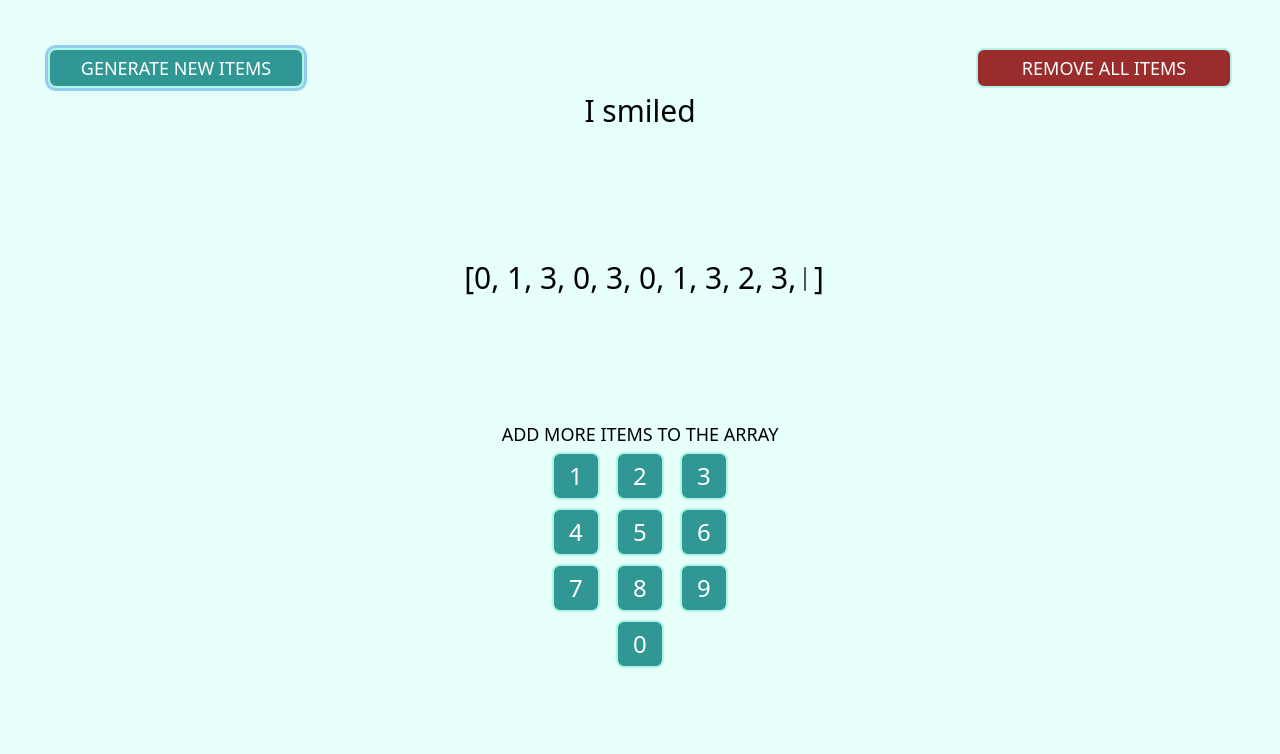
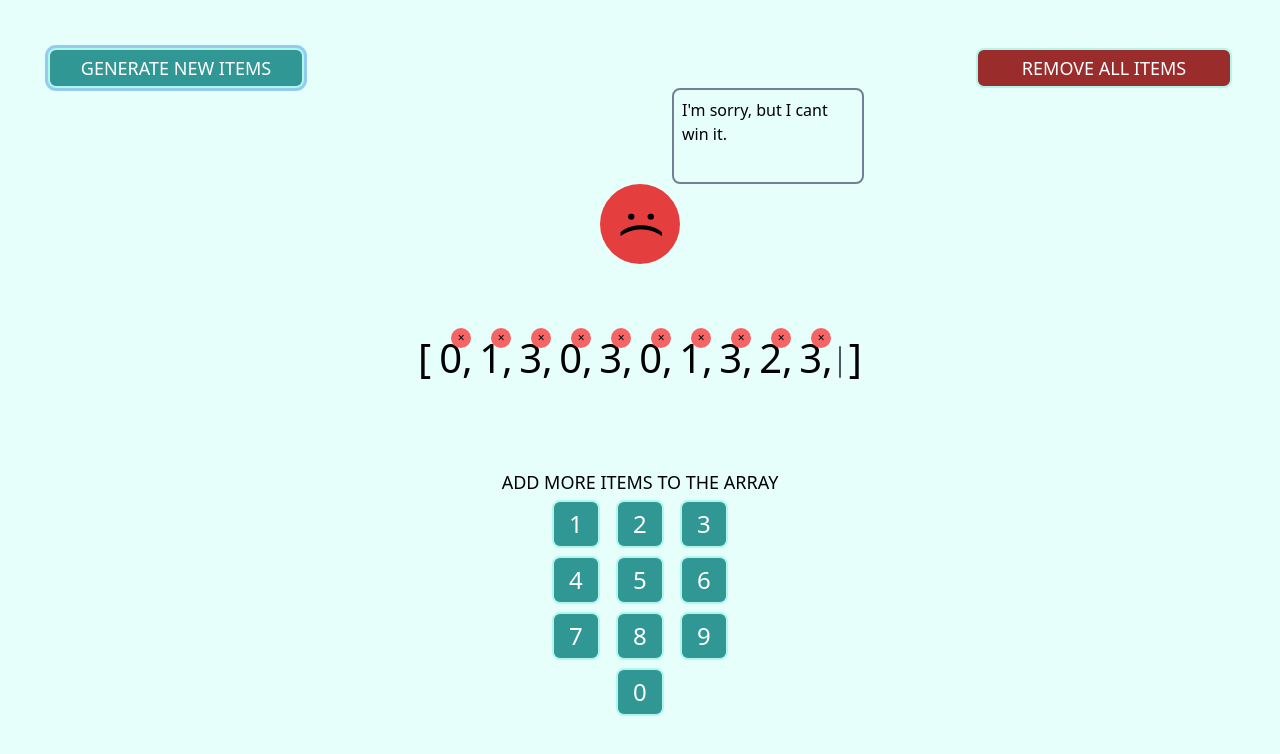
Before and after one commit to ElMantos/array-step-game, a React app: page / in a window 1280 px wide. Both pictures are taken after a click on the button "GENERATE NEW ITEMS". Shown: the top 754 px of the page. Built offline with nearby package versions, Linux system fonts and the light colour scheme.

Commit message:
add more style, basic tests

```diff
--- a/babel.config.json
+++ b/babel.config.json
@@ -17,8 +17,7 @@
       {
         "targets": {
           "browsers": "last 2 versions"
-        },
-        "modules": false
+        }
       }
     ]
   ]
--- /dev/null
+++ b/jest.config.js
@@ -0,0 +1,4 @@
+module.exports = {
+  name: 'Array-Step-Game',
+  transformIgnorePatterns: ['<rootDir>/(node_modules)/'],
+};
--- a/package.json
+++ b/package.json
@@ -10,11 +10,12 @@
     "build": "yarn clean && webpack --env.mode production",
     "clean": "rm -rf build/",
     "lint": "eslint .",
-    "lint:fix": "eslint --fix src/**/*.js"
+    "lint:fix": "eslint --fix src/**/*.js",
+    "test": "jest"
   },
   "husky": {
     "hooks": {
-      "pre-commit": "yarn lint"
+      "pre-commit": "yarn test && yarn lint"
     }
   },
   "devDependencies": {
@@ -41,6 +42,7 @@
     "file-loader": "^6.0.0",
     "html-webpack-plugin": "^4.2.0",
     "husky": "^4.2.5",
+    "jest": "^25.4.0",
     "mini-css-extract-plugin": "^0.9.0",
     "optimize-css-assets-webpack-plugin": "^5.0.3",
     "postcss-import": "^12.0.1",
--- a/public/index.html
+++ b/public/index.html
@@ -4,7 +4,7 @@
     <meta charset="UTF-8" />
     <meta name="viewport" content="width=device-width, initial-scale=1.0" />
     <meta http-equiv="X-UA-Compatible" content="ie=edge" />
-    <title>Document</title>
+    <title>Array Step Game</title>
   </head>
   <body>
     <div id="app"></div>
--- a/public/service-worker.js
+++ b/public/service-worker.js
@@ -1,4 +1,4 @@
-const VERSION = 320;
+const VERSION = 539;
 const CACHE_NAME = `app-${VERSION}`;
 const BUILD_FOLDER = "";
 const PRECACHE_MANIFEST = `${BUILD_FOLDER}/resources-manifest.json`;
--- a/src/components/AnimatedTyping/style.scss
+++ b/src/components/AnimatedTyping/style.scss
@@ -1,5 +1,5 @@
 .animated_typing {
-  @apply h-6 bg-gray-700 rounded-lg;
+  @apply h-8 bg-gray-700 rounded-lg;
   width: 0.1rem;
   animation: animatedTyping 1s infinite;
 }
--- a/src/components/SmileyFace/index.js
+++ b/src/components/SmileyFace/index.js
@@ -1,11 +1,33 @@
 import React from 'react';
+import PropTypes from 'prop-types';
+import cx from 'classnames';
 
-function SmileyFace() {
+import './style.scss';
+
+function SmileyFace({ type }) {
   return (
-    <div>
-      <div>I smiled</div>
+    <div className={cx('smiley_face', `smiley_face-${type}`)}>
+      <div className="smiley_face_content">
+        :
+        {(() => {
+          switch (type) {
+            case 'happy':
+              return ')';
+            case 'sad':
+              return '(';
+            case 'neutral':
+              return '|';
+            default:
+              return '|';
+          }
+        })()}
+      </div>
     </div>
   );
 }
 
+SmileyFace.propTypes = {
+  type: PropTypes.oneOf(['happy', 'sad', 'neutral']),
+};
+
 export default SmileyFace;
--- a/src/components/SmileyFace/style.scss
+++ b/src/components/SmileyFace/style.scss
@@ -0,0 +1,20 @@
+.smiley_face {
+  @apply w-20 h-20 justify-center items-center flex rounded-full relative;
+  transition: 0.5s;
+  .smiley_face_content {
+    @apply text-5xl ml-3;
+    transform: rotate(90deg);
+  }
+
+  &-happy {
+    @apply bg-green-400;
+  }
+
+  &-neutral {
+    @apply bg-gray-400;
+  }
+
+  &-sad {
+    @apply bg-red-600;
+  }
+}
--- a/src/pages/Home/index.js
+++ b/src/pages/Home/index.js
@@ -1,14 +1,35 @@
 import React, { useState } from 'react';
+import PropTypes from 'prop-types';
+import cx from 'classnames';
 
 import { SquaredButton, AnimatedTyping, SmileyFace } from '~/components';
-import { generateRandomArray } from '~/utils';
+import { generateRandomArray, resolveArrayGame } from '~/utils';
 
 import './style.scss';
 
 const AVAILABLE_BUTTON_VALUES = ['1', '2', '3', '4', '5', '6', '7', '8', '9', '0'];
 
+function RemovableItem({ text, onClick, isActive }) {
+  return (
+    <span className={cx('removable', isActive && 'removable-active')}>
+      {text}
+      <button onClick={onClick} type="button" className="removable_close">
+        ×
+      </button>
+    </span>
+  );
+}
+
+RemovableItem.propTypes = {
+  text: PropTypes.string.isRequired,
+  onClick: PropTypes.func.isRequired,
+  isActive: PropTypes.bool.isRequired,
+};
+
 function Home() {
   const [arrayItems, setArrayItems] = useState([]);
+
+  const resolvedItems = resolveArrayGame(arrayItems);
   return (
     <div className="home">
       <div className="home_top">
@@ -23,14 +44,48 @@ function Home() {
           text="REMOVE ALL ITEMS"
         />
       </div>
-      <SmileyFace />
+      <div className="home_thought_buble">
+        {(() => {
+          if (!arrayItems.length) {
+            return 'You should try adding some more items to the array.';
+          }
+
+          return resolvedItems
+            ? 'I know how you can win the game!'
+            : "I'm sorry, but I cant win it.";
+        })()}
+      </div>
+
+      <SmileyFace
+        type={(() => {
+          if (!arrayItems.length) {
+            return 'neutral';
+          }
+          return resolvedItems ? 'happy' : 'sad';
+        })()}
+      />
       <div className="home_game_elements">
-        <div className="home_game_elements_content">[{arrayItems.map((item) => `${item}, `)}</div>
-        <div className="home_animaged_typing">
-          <AnimatedTyping />
+        <div className="home_game_elements_content">
+          <span>[</span>
+          {arrayItems.map((item, index) => (
+            <RemovableItem
+              isActive={resolvedItems && resolvedItems.includes(index)}
+              key={`${item}-${index}`}
+              onClick={() =>
+                setArrayItems(arrayItems.filter((i, filterIndex) => index !== filterIndex))
+              }
+              text={`${item}, `}
+            />
+          ))}
+          <div className="home_animaged_typing">
+            <AnimatedTyping />
+          </div>
+          <span>]</span>
         </div>
-        ]
       </div>
+      <span className={cx('home_game_tip', resolvedItems && 'home_game_tip-active')}>
+        *Green color indicates steps taken to win the game
+      </span>
       <div className="home_controls">
         <span className="home_controls_label">ADD MORE ITEMS TO THE ARRAY</span>
         <div className="home_button_container">
--- a/src/pages/Home/style.scss
+++ b/src/pages/Home/style.scss
@@ -1,20 +1,66 @@
 .home {
-  @apply h-full flex flex-col justify-center items-center text-3xl;
+  @apply h-full flex flex-col justify-center items-center;
+
+  .removable {
+    @apply relative w-10;
+
+    &.removable-active {
+      @apply text-green-500;
+    }
+
+    .removable_close {
+      @apply absolute bg-red-500 text-black text-xs rounded-full w-5 h-5 flex items-center justify-center;
+      top: 0px;
+      right: 0.5rem;
+      transition: 0.4s;
+      &:focus {
+        @apply outline-none;
+      }
+      &:hover {
+        @apply outline-none shadow-outline;
+      }
+    }
+  }
+
+  .home_thought_buble {
+    @apply w-48 h-24 p-2 border-2 border-gray-600 ml-64 rounded-lg;
+  }
 
   .home_game_elements {
     @apply flex items-center mt-auto;
 
     .home_game_elements_content {
-      @apply mx-2;
+      @apply mx-2 flex items-center;
+      font-size: 2.5rem;
+
+      span {
+        &:first-child {
+          @apply mr-2;
+        }
+
+        &:last-child {
+          @apply ml-2;
+        }
+      }
     }
 
     .home_animaged_typing {
-      @apply mt-1 mr-2;
+      @apply mt-2;
+    }
+  }
+
+  .home_game_tip {
+    @apply opacity-0 text-xs;
+
+    transition: all 0.4s;
+
+    &.home_game_tip-active {
+      @apply opacity-100;
     }
   }
 
   .home_controls {
-    @apply flex flex-col items-center mt-auto mb-32;
+    @apply flex flex-col items-center mt-auto mb-20;
 
     .home_controls_label {
       @apply text-lg text-center;
--- a/src/utils/resolveArrayGame.js
+++ b/src/utils/resolveArrayGame.js
@@ -1,6 +1,6 @@
 const resolveArrayGame = (numbers, startIndex = 0, currentJumps = []) => {
   if (startIndex === numbers.length - 1) {
-    return true;
+    return [0, ...currentJumps];
   }
 
   const maxJumpLength = Math.min(numbers[startIndex], numbers.length - 1 - startIndex);
@@ -12,7 +12,7 @@ const resolveArrayGame = (numbers, startIndex = 0, currentJumps = []) => {
     const isJumpSuccessful = resolveArrayGame(numbers, nextIndex, currentJumps);
 
     if (isJumpSuccessful) {
-      return true;
+      return [0, ...currentJumps];
     }
 
     currentJumps.pop();
```
Also changed, not shown: 2 other files (tests, documents, lock files or other folders).
